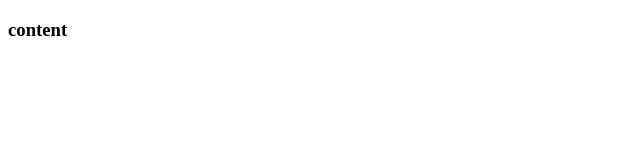
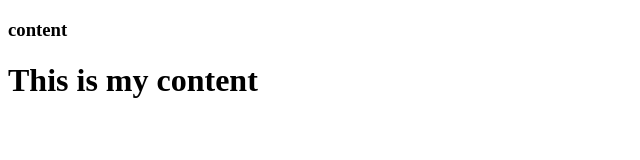
Before and after one commit to TS22082/flow-example, a plain HTML site: page index.html in a window 1280 px wide. Shown: the whole page, without its empty margins (0-640 px from the left). Drawn offline with Linux system fonts and the light colour scheme.

Commit message:
added main content

```diff
--- a/index.html
+++ b/index.html
@@ -8,5 +8,8 @@
   </head>
   <body>
     <h3>content</h3>
+    <main>
+      <h1>This is my content</h1>
+    </main>
   </body>
 </html>
```
